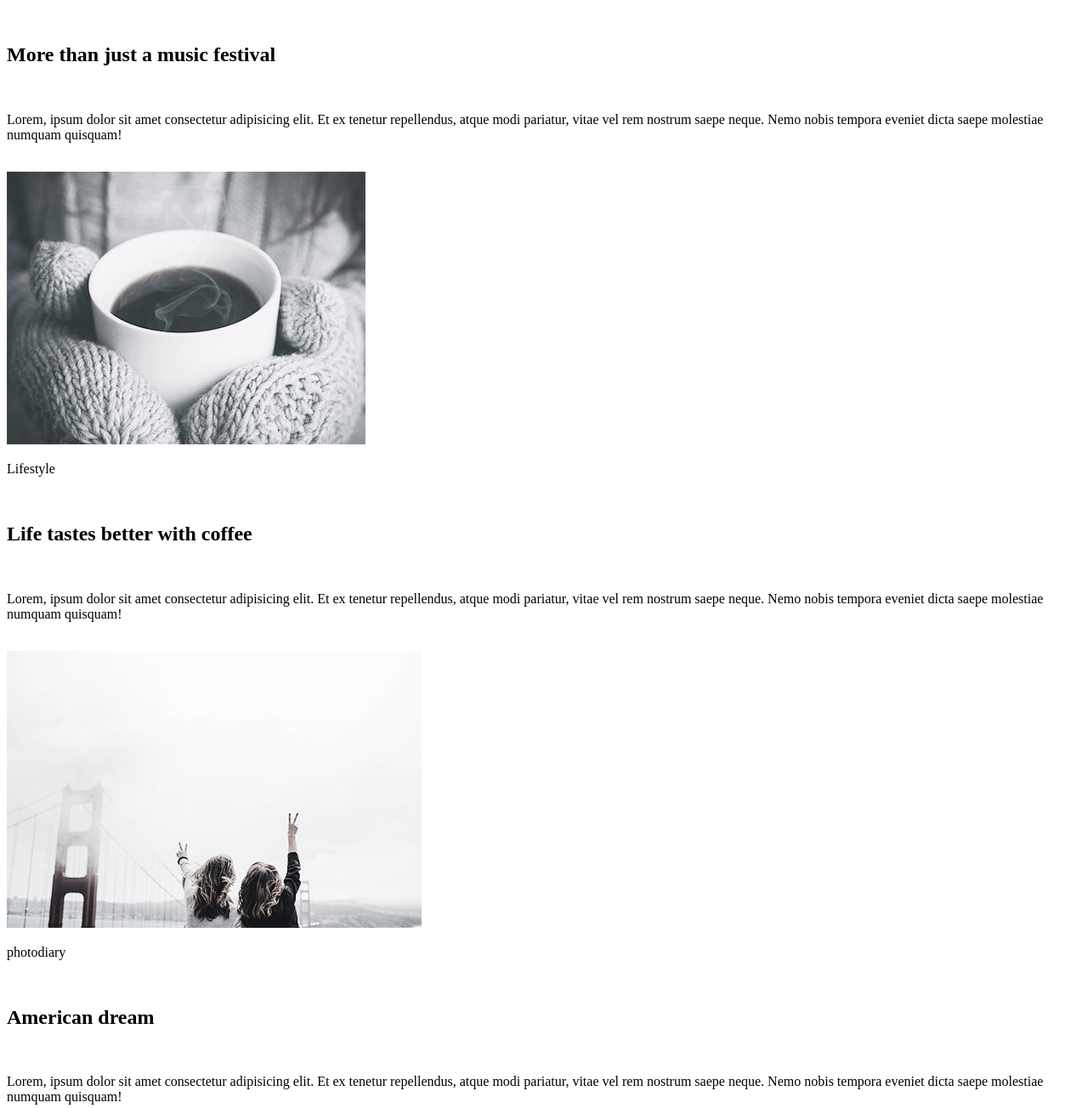
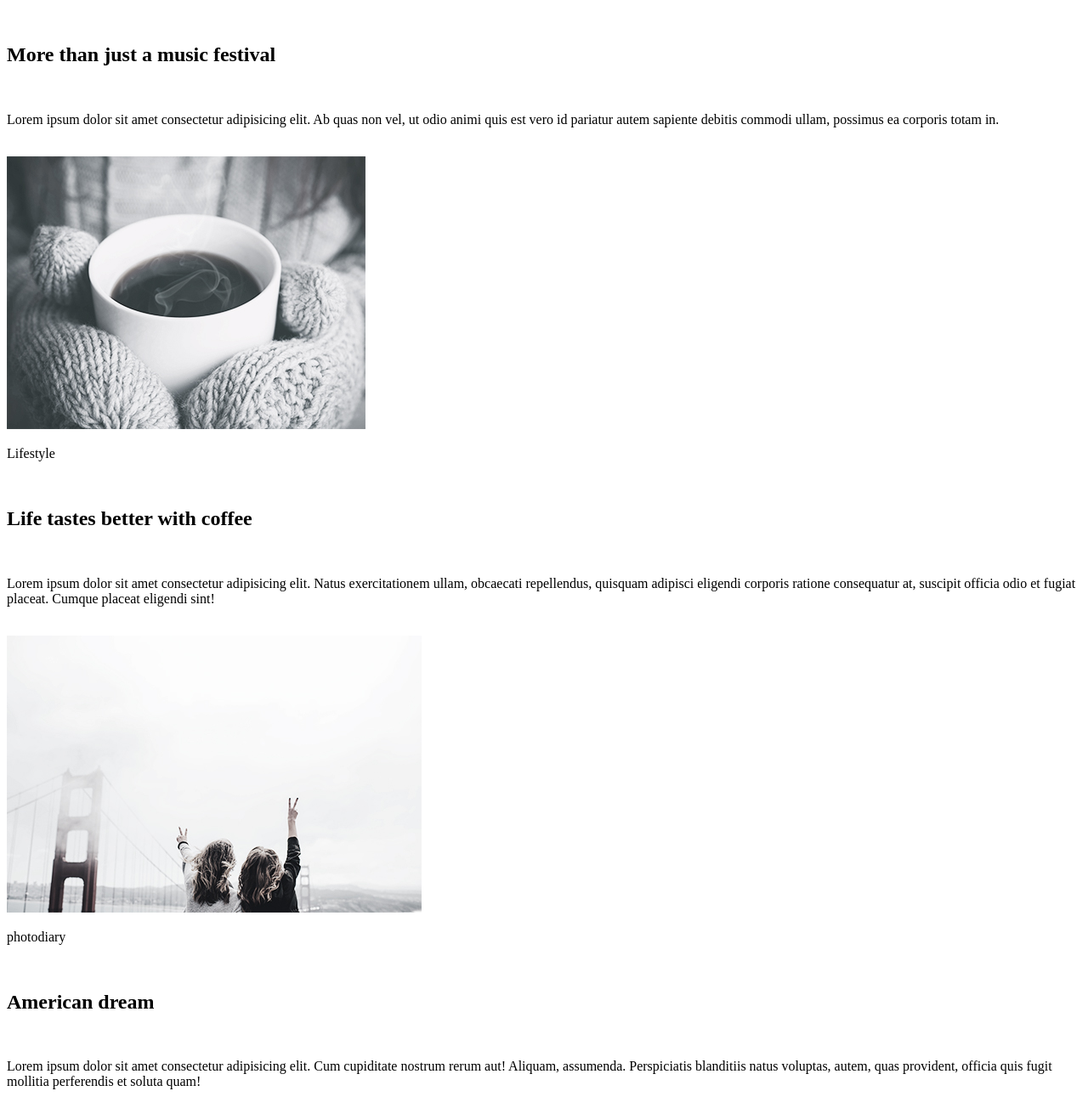
Before and after one commit to ogabura/goit-fe-course, a plain HTML site: page html-css/module-1/adv_task.html in a window 1280 px wide. Shown: the part 461-1765 px from the top of the page at 85% size. Drawn offline with Linux system fonts and the light colour scheme.

Commit message:
lorem fixing

```diff
--- a/html-css/module-1/adv_task.html
+++ b/html-css/module-1/adv_task.html
@@ -22,7 +22,7 @@
     <br>
     <h2>More than just a music festival</h2>
     <br>
-    <p>Lorem, ipsum dolor sit amet consectetur adipisicing elit. Et ex tenetur repellendus, atque modi pariatur, vitae vel rem nostrum saepe neque. Nemo nobis tempora eveniet dicta saepe molestiae numquam quisquam!</p>
+    <p>Lorem ipsum dolor sit amet consectetur adipisicing elit. Ab quas non vel, ut odio animi quis est vero id pariatur autem sapiente debitis commodi ullam, possimus ea corporis totam in.</p>
     <br>
 
     <img src="img/coffee.jpg" title="coffee" alt="cup of hot coffee">
@@ -31,7 +31,7 @@
     <br>
     <h2>Life tastes better with coffee</h2>
     <br>
-    <p>Lorem, ipsum dolor sit amet consectetur adipisicing elit. Et ex tenetur repellendus, atque modi pariatur, vitae vel rem nostrum saepe neque. Nemo nobis tempora eveniet dicta saepe molestiae numquam quisquam!</p>
+    <p>Lorem ipsum dolor sit amet consectetur adipisicing elit. Natus exercitationem ullam, obcaecati repellendus, quisquam adipisci eligendi corporis ratione consequatur at, suscipit officia odio et fugiat placeat. Cumque placeat eligendi sint!</p>
     <br>
     <img src="img/goldengate.jpg" title="brige" alt="golden gate brige">
     <br>
@@ -39,26 +39,26 @@
     <br>
     <h2>American dream</h2>
     <br>
-    <p>Lorem, ipsum dolor sit amet consectetur adipisicing elit. Et ex tenetur repellendus, atque modi pariatur, vitae vel rem nostrum saepe neque. Nemo nobis tempora eveniet dicta saepe molestiae numquam quisquam!</p>
+    <p>Lorem ipsum dolor sit amet consectetur adipisicing elit. Cum cupiditate nostrum rerum aut! Aliquam, assumenda. Perspiciatis blanditiis natus voluptas, autem, quas provident, officia quis fugit mollitia perferendis et soluta quam!</p>
     <br>
     <img src="img/in_the_fog.jpg" title="girl in the fog" alt="girl in the fog">
     <br>
     <p>photodiary</p>
     <br>
     <h2>A day exploring the Alps</h2>
-    <p>Lorem, ipsum dolor sit amet consectetur adipisicing elit. Et ex tenetur repellendus, atque modi pariatur, vitae vel rem nostrum saepe neque. Nemo nobis tempora eveniet dicta saepe molestiae numquam quisquam!</p>
+    <p>Lorem ipsum dolor sit amet consectetur, adipisicing elit. Laudantium nemo nostrum atque a laboriosam commodi modi totam, aliquid, vel quia maxime, odio possimus. Rem, blanditiis eligendi enim quia eius delectus.</p>
     <br>
     <img src="img/road.jpg" title="girl on the road" alt="girl on the road">
     <br>
     <p>Lifestyle</p>
     <h2>Top 10 song for running</h2>
-    <p>Lorem, ipsum dolor sit amet consectetur adipisicing elit. Et ex tenetur repellendus, atque modi pariatur, vitae vel rem nostrum saepe neque. Nemo nobis tempora eveniet dicta saepe molestiae numquam quisquam!</p>
+    <p>Lorem ipsum dolor sit, amet consectetur adipisicing elit. Maxime aliquid ratione quam et deleniti in cumque reprehenderit, neque fugit. Saepe, modi sed soluta quibusdam doloribus assumenda velit laudantium corrupti molestiae?</p>
     <br>
     <img src="img/winter_road.jpg" title="winter_road road" alt="winter road">
     <br>
     <p>Lifestyle</p>
     <h2>Cold winter days</h2>
-    <p>Lorem, ipsum dolor sit amet consectetur adipisicing elit. Et ex tenetur repellendus, atque modi pariatur, vitae vel rem nostrum saepe neque. Nemo nobis tempora eveniet dicta saepe molestiae numquam quisquam!</p>
+    <p>Lorem ipsum dolor sit amet consectetur adipisicing elit. Optio provident sunt impedit ut iusto doloremque iure labore id nostrum cupiditate magnam enim minus voluptates, suscipit eligendi harum expedita atque dignissimos!</p>
     <br>
     <button>Load more</button>
     <br>
```
